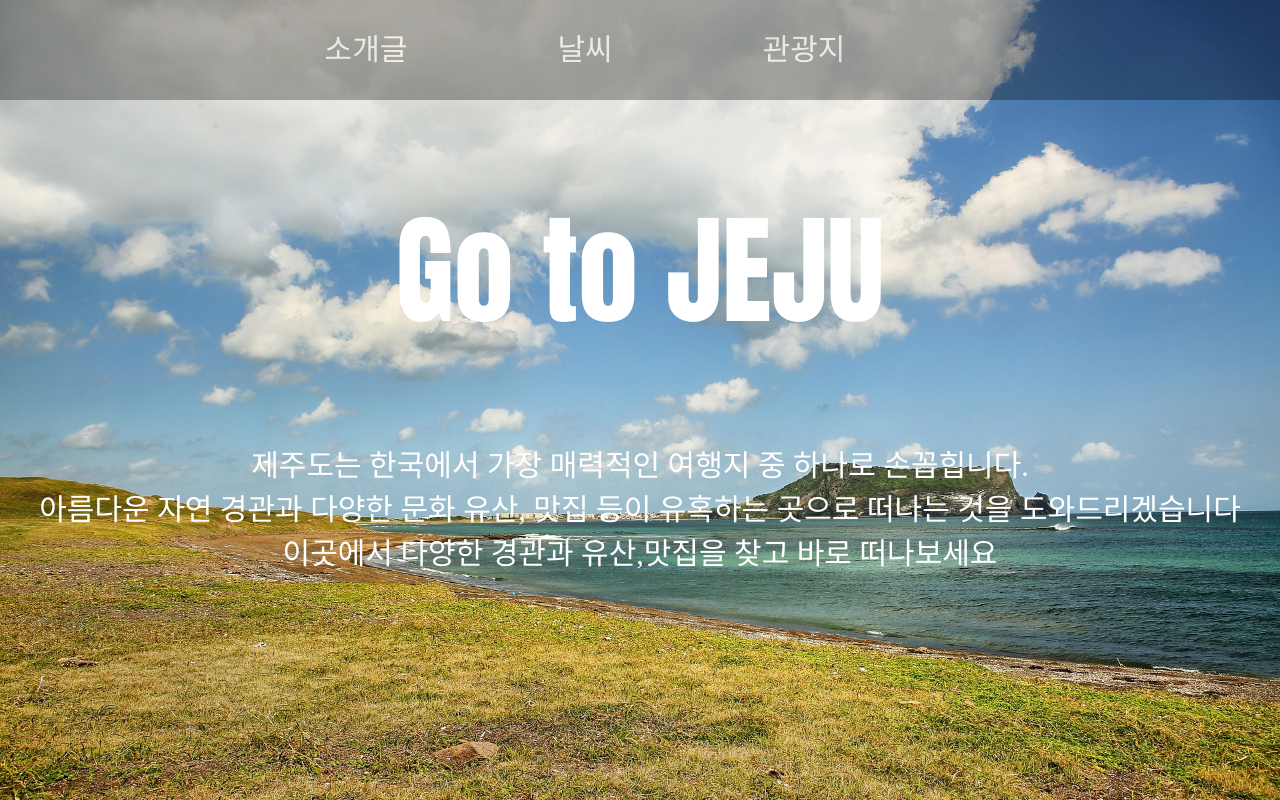
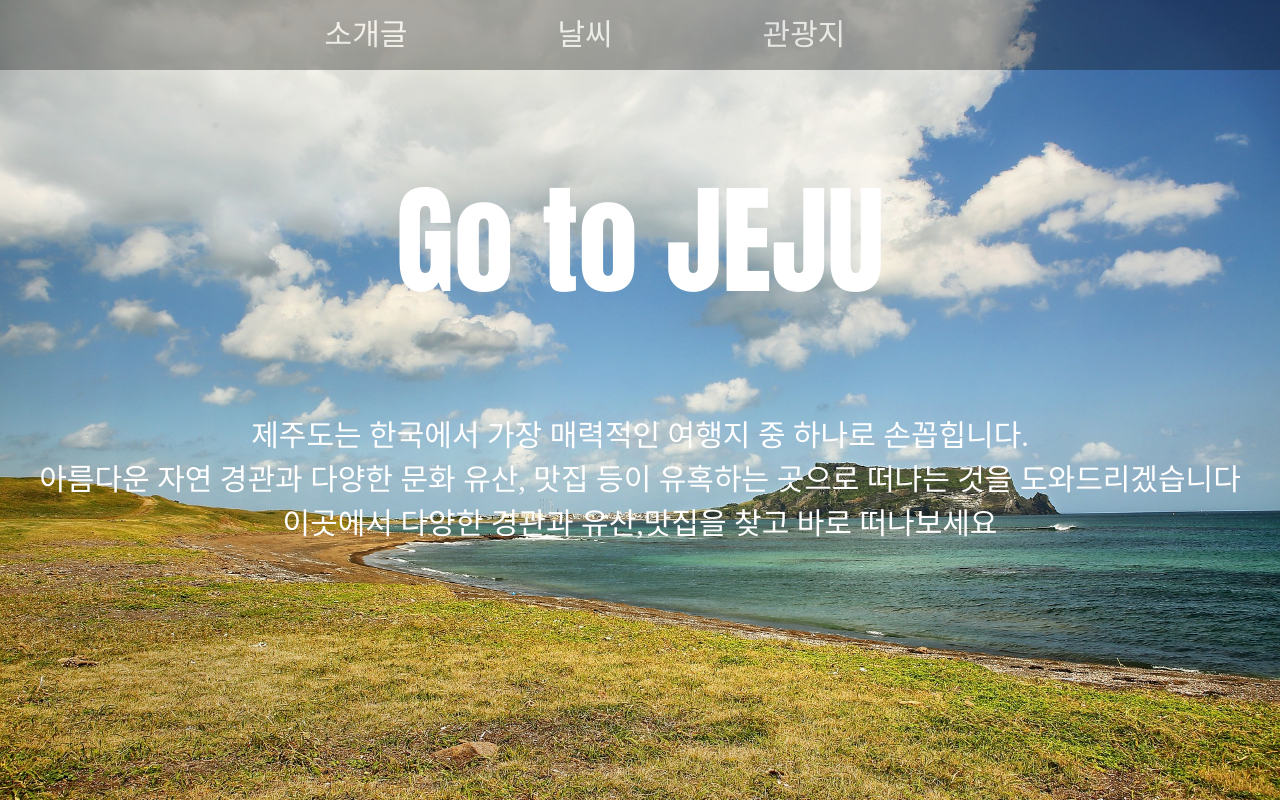
Before and after one commit to trip-gwangju/go-to-jeju, a React (Create React App) app: page / in a window 1280 px wide. Built offline with nearby package versions, Linux system fonts and the light colour scheme; a web font is replaced by a local one.

Commit message:
edit header height

```diff
--- a/src/App.js
+++ b/src/App.js
@@ -14,7 +14,7 @@ function App() {
         <Route path="/" element={<Home />} />
         <Route path="/weather" element={<Weather />} />
         <Route path="/jeju-tour/list" element={<TourList />} />
-        <Route path="/jeju-tour/detail/:tourId" element={<TourDetail />} />
+        <Route path="/jeju-tour/detail/:contentsid" element={<TourDetail />} />
       </Routes>
     </div>
   );
--- a/src/styles/header.css
+++ b/src/styles/header.css
@@ -9,7 +9,7 @@
 .header {
   position: sticky;
   top: 0;
-  height: 100px;
+  height: 70px;
   width: 100%;
   background-color: black;
   opacity: 0.3;
```
